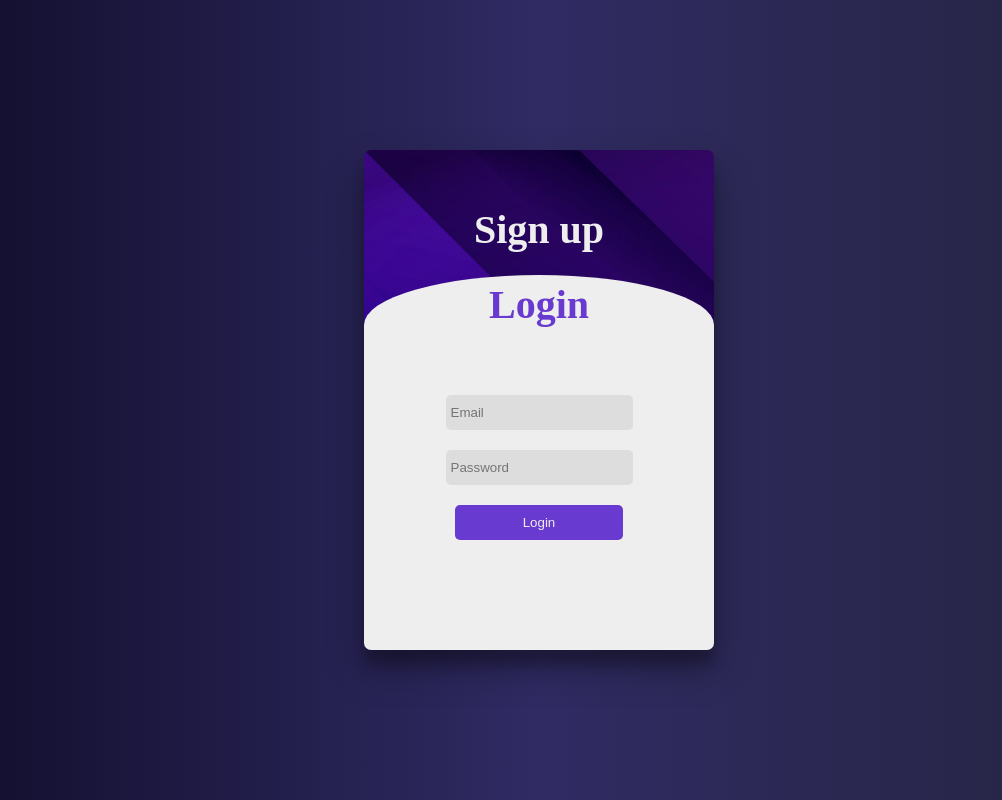
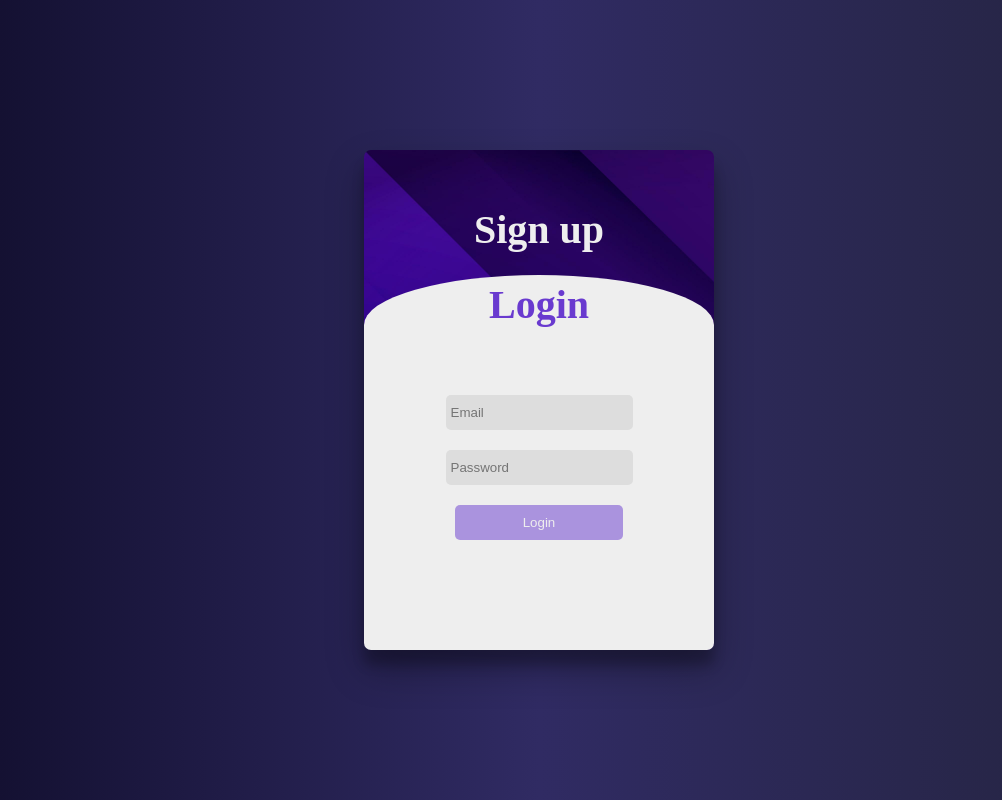
Before and after one commit to dulko-dev/form_login_vue, a Vue app: page / in a window 1280 px wide. Shown: the whole page, without its empty margins (101-1103 px from the left). Built offline with nearby package versions, Linux system fonts and the light colour scheme.

Commit message:
simple validation on form for two buttons

```diff
--- a/src/components/Login.vue
+++ b/src/components/Login.vue
@@ -11,13 +11,17 @@
         placeholder="Password"
         v-model="password"
       />
-      <input type="submit" value="Login" />
+      <input
+        type="submit"
+        value="Login"
+        :class="btnAccept ? 'btnOpen' : 'btnClose'"
+      />
     </div>
   </form>
 </template>
 
 <script>
-import { reactive, toRefs, inject } from "vue";
+import {ref, reactive, toRefs, inject, watch } from "vue";
 export default {
   name: "Login",
   setup() {
@@ -26,16 +30,28 @@ export default {
       password: "",
     });
     const openLogin = inject("changeLogin");
-
+    let btnAccept = ref(false);
     function send() {
       console.log(formState);
       formState.email = "";
       formState.password = "";
     }
 
+    watch(
+      () => ({ ...formState }),
+      (val) => {
+        if (val.email !== "" && val.password !== "") {
+          btnAccept.value = true;
+        } else {
+          btnAccept.value = false;
+        }
+      }
+    );
+
     return {
       send,
       openLogin,
+      btnAccept,
       ...toRefs(formState),
     };
   },
@@ -87,5 +103,13 @@ export default {
       }
     }
   }
+  .btnOpen {
+    pointer-events: all;
+    opacity: 1;
+  }
+  .btnClose {
+    pointer-events: none;
+    opacity: 0.5;
+  }
 }
 </style>
--- a/src/components/Register.vue
+++ b/src/components/Register.vue
@@ -19,18 +19,23 @@
         placeholder="Password"
         v-model="password"
       />
-      <input type="submit" value="Sign up" />
+      <input
+        type="submit"
+        value="Sign up"
+        :class="btnAccept ? '.btnOpen' : 'btnClose'"
+      />
     </div>
   </form>
 </template>
 
 <script>
-import { ref, reactive, toRefs, onMounted, inject } from "vue";
+import { ref, reactive, toRefs, onMounted, inject, watch } from "vue";
 export default {
   name: "Register",
   setup() {
     const inputRef = ref(null);
     const openLogin = inject("changeLogin");
+    let btnAccept = ref(false);
 
     const formState = reactive({
       username: "",
@@ -42,8 +47,24 @@ export default {
       inputRef.value.focus();
     });
 
+    watch(
+      () => {
+        return { ...formState };
+      },
+      (newVal) => {
+        if (
+          newVal.username !== "" &&
+          newVal.email !== "" &&
+          newVal.password !== ""
+        ) {
+          btnAccept.value = true;
+        } else {
+          btnAccept.value = false;
+        }
+      }
+    );
+
     function send() {
-      console.log(formState);
       formState.username = "";
       formState.email = "";
       formState.password = "";
@@ -53,6 +74,7 @@ export default {
       send,
       inputRef,
       openLogin,
+      btnAccept,
       ...toRefs(formState),
     };
   },
@@ -108,5 +130,13 @@ export default {
   .modal {
     background: red;
   }
+  .btnOpen {
+    pointer-events: all;
+    opacity: 1;
+  }
+  .btnClose {
+    pointer-events: none;
+    opacity: 0.5;
+  }
 }
 </style>
```
